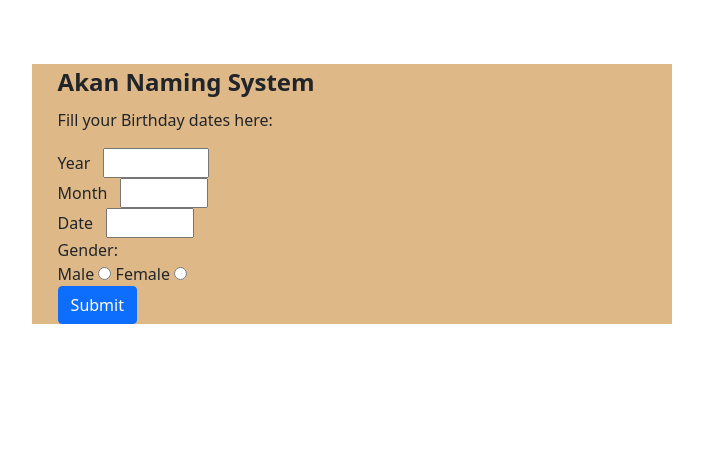
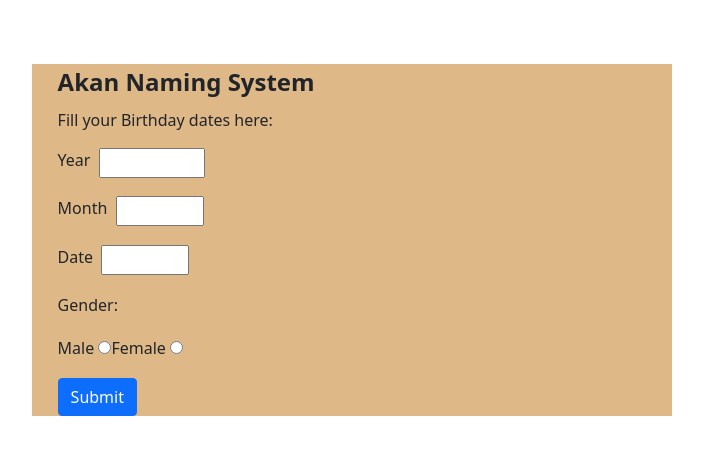
Before and after one commit to erastus-mwangi-njoroge/Akan-Names, a plain HTML site: page index.html in a window 1280 px wide. Shown: the whole page, without its empty margins (224-927 px from the left). Drawn offline with Linux system fonts and the light colour scheme.

Commit message:
add formating for fieldset

```diff
--- a/style.css
+++ b/style.css
@@ -5,3 +5,8 @@ form{
   margin-top: 5%;
   padding-left: 2%;
 }
+fieldset > div {
+  margin-bottom: 3%;
+  display: flex;
+  flex-flow: row wrap;
+}
```
